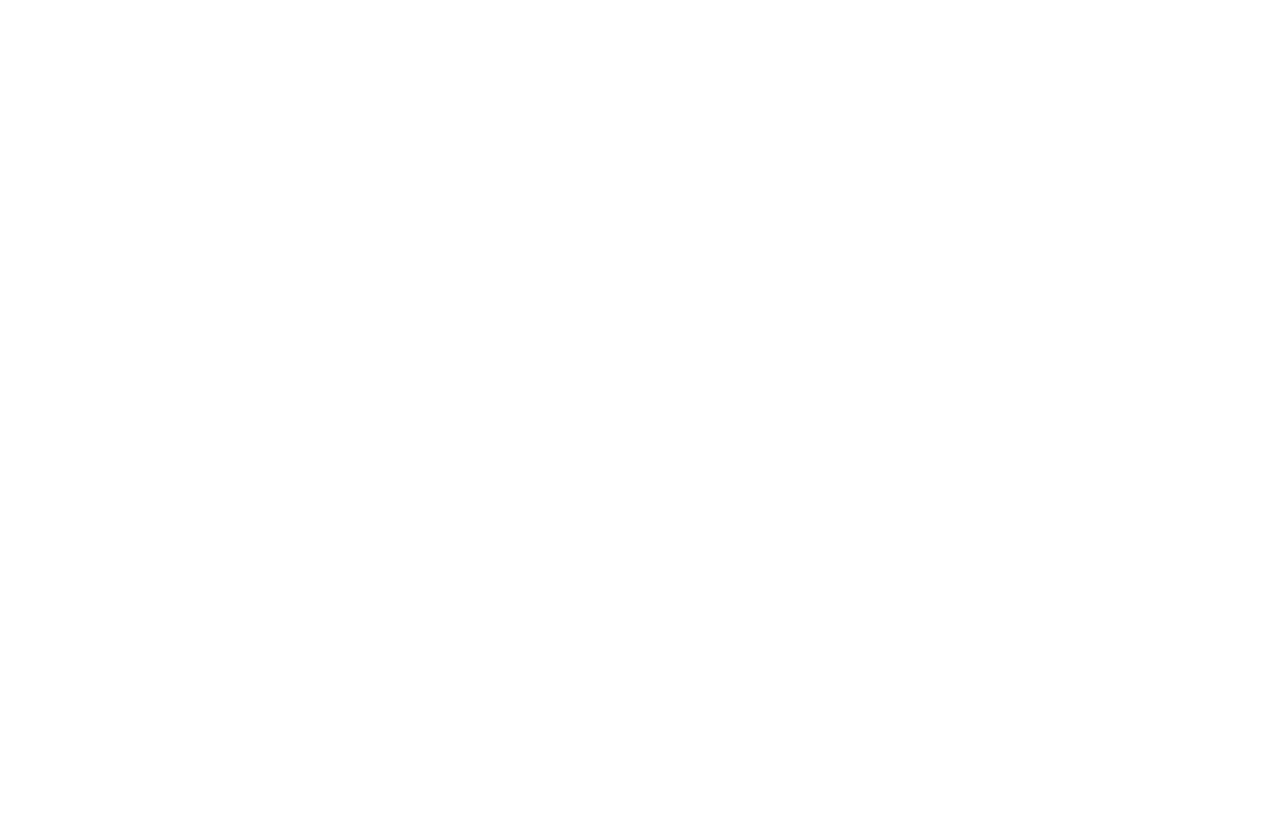
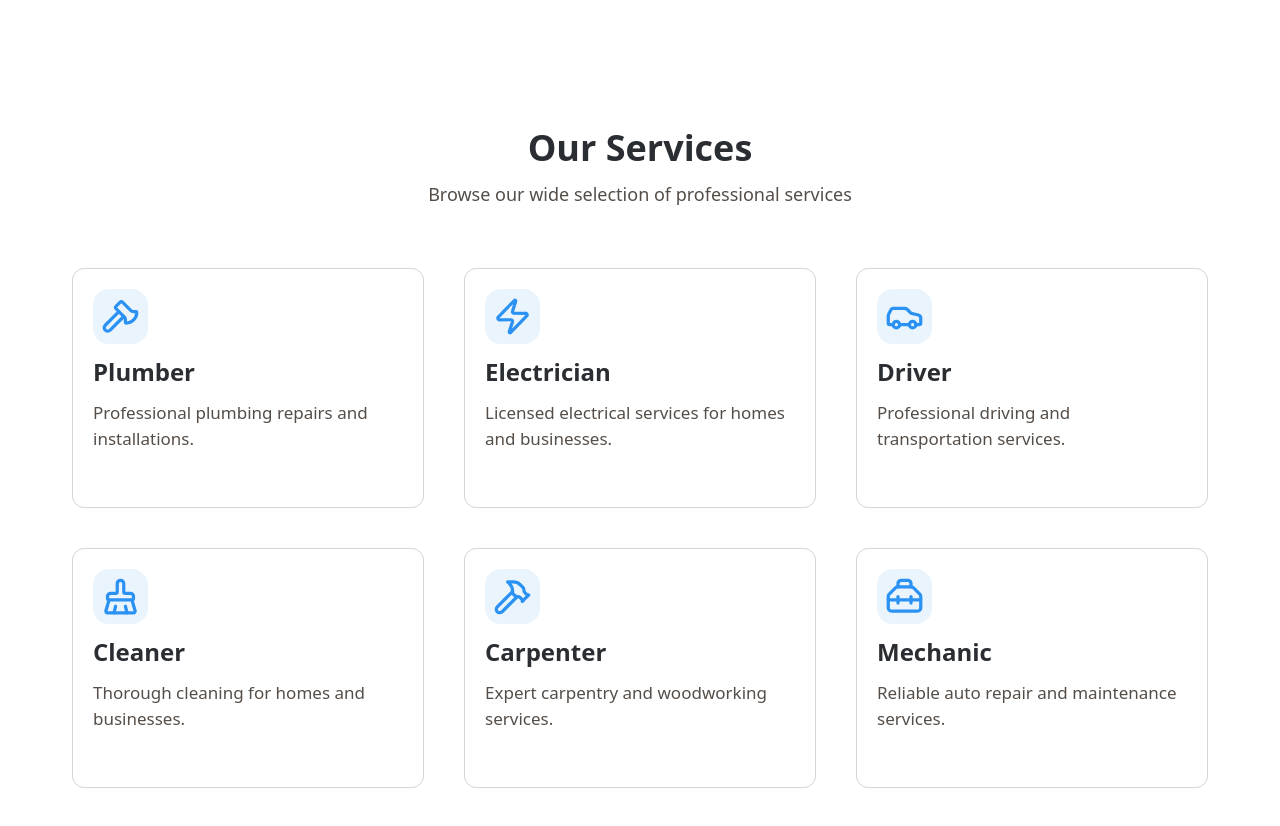
Before and after one commit to siddhikharde/ICP12-Group-Project-FullStack-Helpora, a React (Vite) app in the folder client/: page / in a window 1280 px wide. Shown: the part 380-1206 px from the top of the page. Before the commit the page ends 800 px from the top, so only its background shows below. Built offline with nearby package versions, Linux system fonts and the light colour scheme.

Commit message:
subpart of the homepage created also our services section completed by adding the Ourservices.jsx file in the component

```diff
--- /dev/null
+++ b/client/src/component/Ourservices.jsx
@@ -0,0 +1,19 @@
+import React from "react";
+import { Link } from "react-router";
+
+function Ourservices({icon, title, subtitle}) {
+  return (
+    <div className=" text-white hover:text-[#2b92f3] border-gray-300 border rounded-xl w-88 p-5 hover:border hover:border-hidden hover:duration-300 hover:shadow-[#2b92f3] hover:shadow-sm">
+      {icon}
+      <p className="text-[#2a2e32] font-bold text-2xl mt-3">{title}</p>
+      <p className="text-[#554d47] text-[17px] mt-3">
+        {subtitle}
+      </p>
+      <Link to="">
+        <p className="font-bold mt-3">Book Now →</p>
+      </Link>
+    </div>
+  );
+}
+
+export default Ourservices;
--- a/client/src/views/Home.jsx
+++ b/client/src/views/Home.jsx
@@ -1,12 +1,98 @@
-import React from 'react'
-import Navbar from '../component/Navbar'
+import React from "react";
+import Navbar from "../component/Navbar";
+import { Axe, Zap, Car, BrushCleaning, Hammer, Toolbox  } from "lucide-react";
+import { Link } from "react-router";
+import Ourservices from "../component/Ourservices";
 
 function Home() {
   return (
     <div>
       <Navbar />
+      <div className="my-40 flex flex-col items-center justify-center">
+        <p className="text-7xl font-bold text-[#2a2e32]">Find Trusted</p>
+        <p className="text-7xl font-bold text-[#2b92f3] mt-1">
+          Professional Services
+        </p>
+        <p className="text-xl text-[#554d47] mt-3">
+          Book expert plumbers, electricians, cleaners, and more in your area
+        </p>
+      </div>
+
+      <div className="flex flex-col items-center justify-center">
+        <p className="text-4xl font-bold text-[#2a2e32]">Our Services</p>
+        <p className="text-lg text-[#554d47] mt-3">
+          Browse our wide selection of professional services
+        </p>
+      </div>
+      <div className="my-15 flex items-center justify-center flex-wrap gap-10">
+        <Ourservices
+          icon={
+            <Axe
+              size={55}
+              className="text-[#2b92f3] bg-[#EAF4FD] p-2 rounded-2xl "
+            />
+          }
+          title="Plumber"
+          subtitle="Professional plumbing repairs and installations."
+        />
+
+        <Ourservices
+          icon={
+            <Zap
+              size={55}
+              className="text-[#2b92f3] bg-[#EAF4FD] p-2 rounded-2xl "
+            />
+          }
+          title="Electrician"
+          subtitle="Licensed electrical services for homes and businesses."
+        />
+
+        <Ourservices
+          icon={
+            <Car
+              size={55}
+              className="text-[#2b92f3] bg-[#EAF4FD] p-2 rounded-2xl "
+            />
+          }
+          title="Driver"
+          subtitle="Professional driving and transportation services."
+        />
+
+        <Ourservices
+          icon={
+            <BrushCleaning
+              size={55}
+              className="text-[#2b92f3] bg-[#EAF4FD] p-2 rounded-2xl "
+            />
+          }
+          title="Cleaner"
+          subtitle="Thorough cleaning for homes and businesses."
+        />
+
+        <Ourservices
+          icon={
+            <Hammer
+              size={55}
+              className="text-[#2b92f3] bg-[#EAF4FD] p-2 rounded-2xl "
+            />
+          }
+          title="Carpenter"
+          subtitle="Expert carpentry and woodworking services."
+        />
+
+        <Ourservices
+          icon={
+            <Toolbox
+              size={55}
+              className="text-[#2b92f3] bg-[#EAF4FD] p-2 rounded-2xl "
+            />
+          }
+          title="Mechanic"
+          subtitle="Reliable auto repair and maintenance services."
+        />
+      </div>
     </div>
-  )
+  );
 }
 
-export default Home
+export default Home;
```
